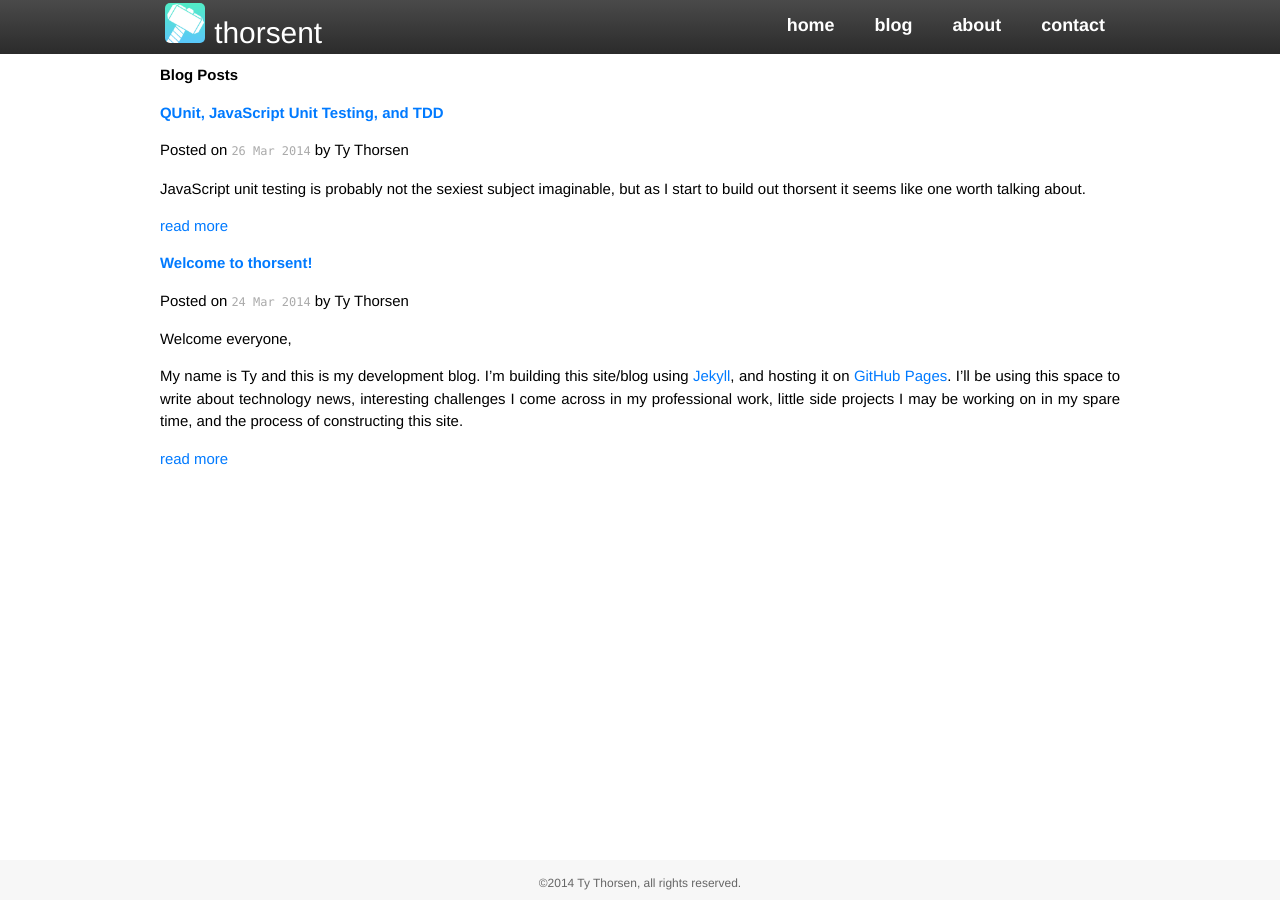
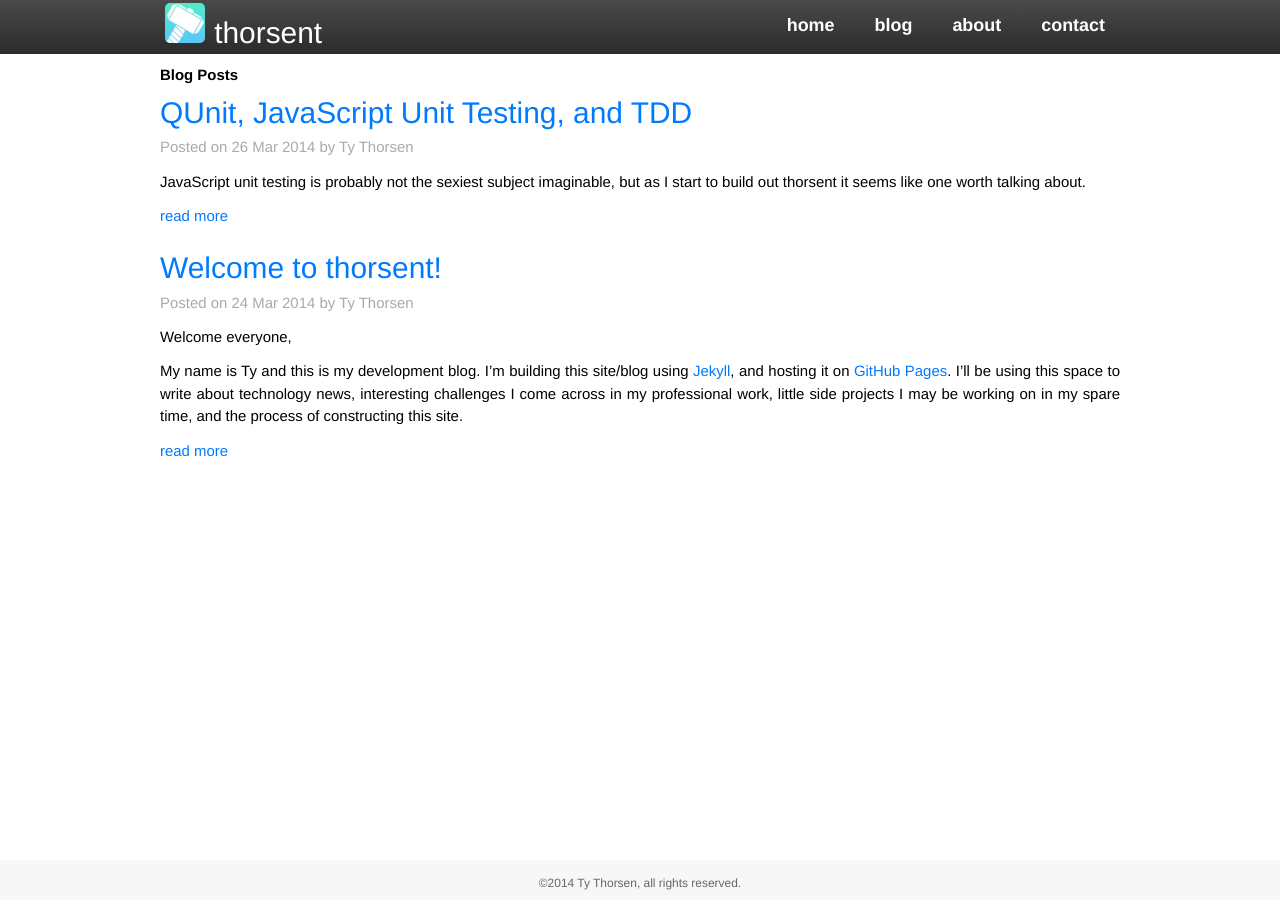
Before and after one commit to thorsenty/thorsenty.github.io, a Jekyll site: the page built from blog/index.html, in a window 1280 px wide. Built offline with Jekyll 4.4.1, drawn with Linux system fonts in a browser that asks for light colours; nearby versions of some CDN libraries; Markdown is read by kramdown in place of the engine named in the settings.

Commit message:
update blog index styles

```diff
--- a/blog/index.html
+++ b/blog/index.html
@@ -6,8 +6,11 @@ title: Blog
 <div class="posts">
   <h1>Blog Posts</h1>
 	{% for post in site.posts %}
-	  <h2><a href="{{ post.url }}">{{ post.title }}</a></h2>
-	  <p>Posted on <span>{{ post.date | date_to_string }}</span> by {{ post.author }}</p>{{ post.excerpt }}
-	  <p><a href="{{ post.url }}">read more</a></p>
+	  <div class="post">
+	    <h2><a href="{{ post.url }}">{{ post.title }}</a></h2>
+	    <p class="meta">Posted on {{ post.date | date_to_string }} by {{ post.author }}</p>
+	    {{ post.excerpt }}
+	    <p><a href="{{ post.url }}">read more</a></p>
+	  </div>
 	{% endfor %}
 </div>
--- a/css/main.css
+++ b/css/main.css
@@ -276,23 +276,21 @@ ul.ss-nav a {
 /*****************************************************************************/
 
 /* standard */
-.posts {
-  list-style-type: none;
-  margin-bottom: 2em;
+.posts h2 {
+  font-size: 2em;
+  font-weight: normal;
 }
 
-.posts li {
-  line-height: 1.75em;
-}
-
-.posts span {
-  color: #aaa;
-  font-family: Monaco, "Courier New", monospace;
-  font-size: 80%;
+.posts p {
+  margin: 0.8em 0;
 }
 
 .meta {
   color: #aaa;
+}
+
+.posts .post {
+  margin-bottom: 2em;
 }
 
 .post img {
```
Also changed, not shown: 2 other files.
